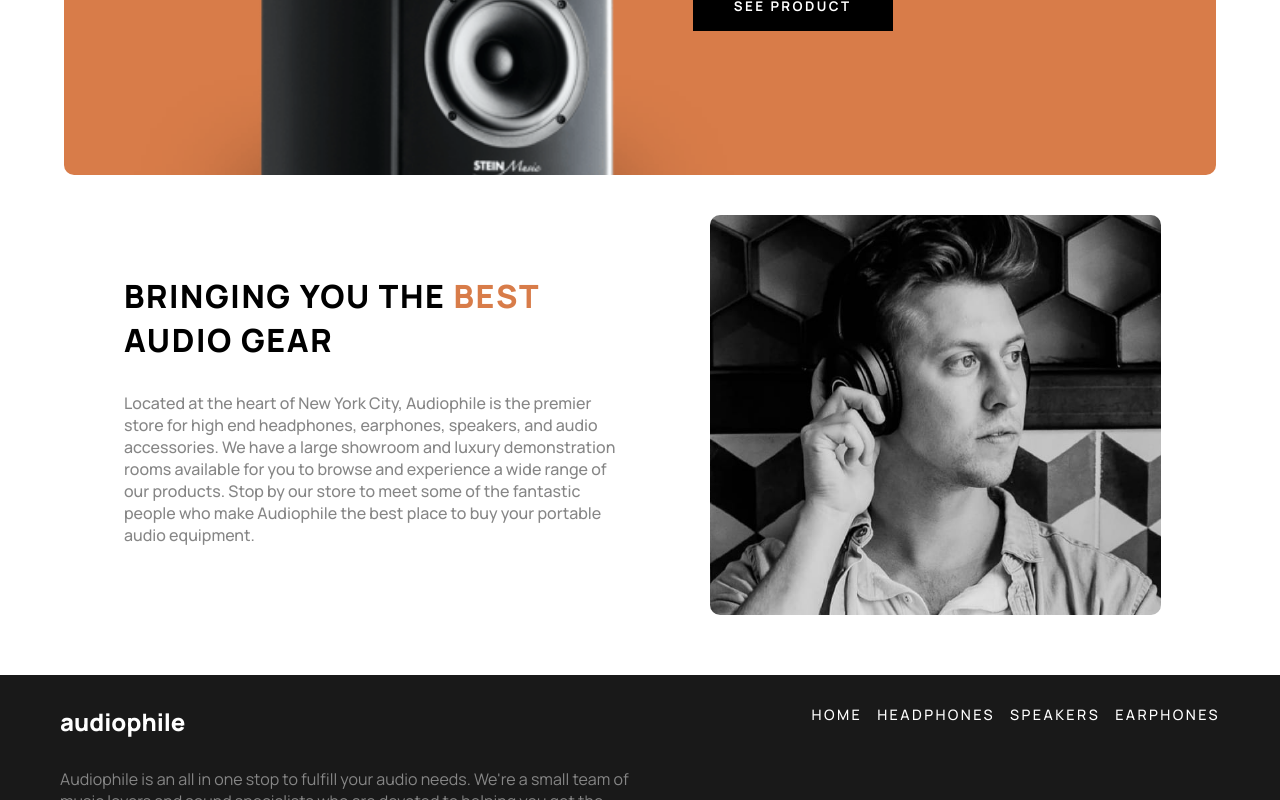
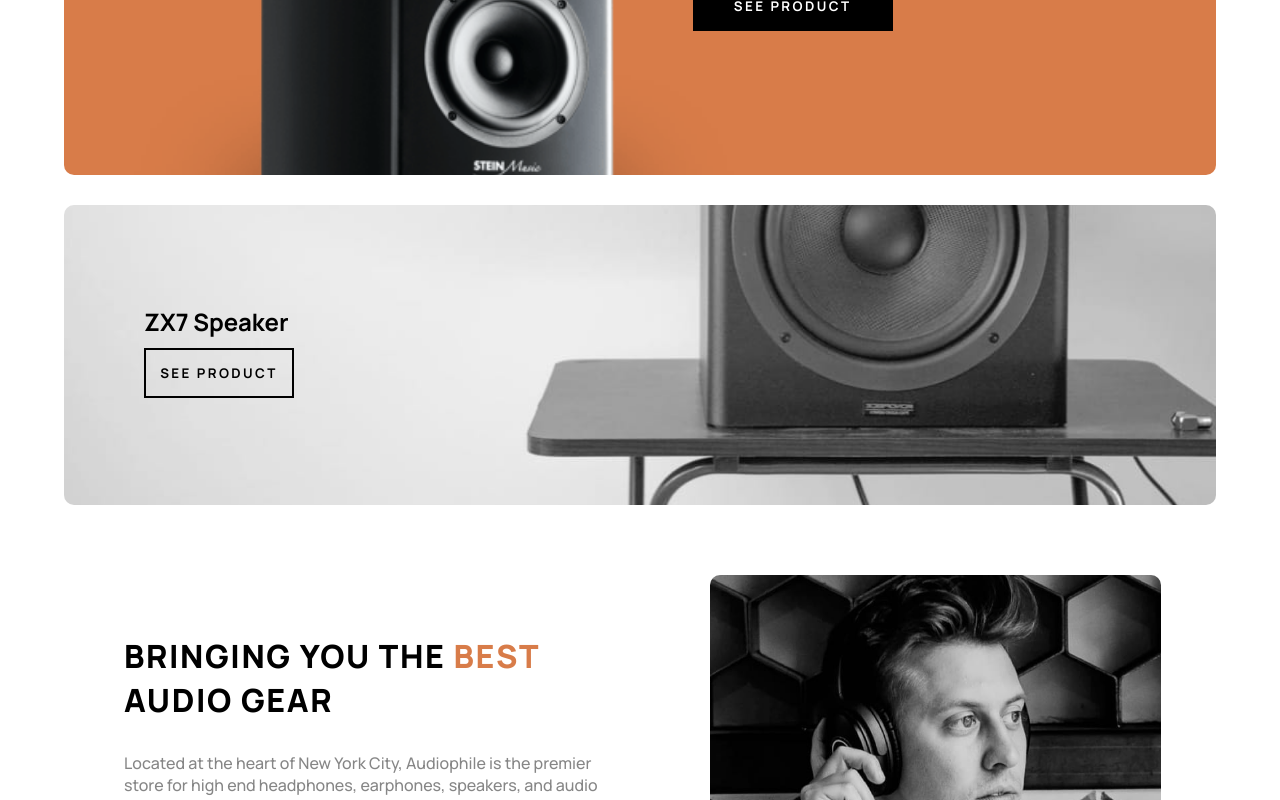
Before and after one commit to Muneyy/audiophile-ecommerce, a Next.js app: page / in a window 1280 px wide. Shown: the part 1408-2208 px from the top of the page. Built offline with nearby package versions, Linux system fonts and the light colour scheme.

Commit message:
feat: card two of featured section

```diff
--- a/src/app/page.module.sass
+++ b/src/app/page.module.sass
@@ -40,6 +40,9 @@
         background-color: var(--orange)
         margin-top: 20px
         color: white
+    @media screen and (min-width: 768px)
+        > h1
+            font-size: 3.2rem
     @media screen and ( min-width: 1200px )
         align-items: flex-start
         text-align: left
@@ -49,7 +52,6 @@
         background-position: center
         > h1
             max-width: 500px
-            font-size: 3rem
         > p
             font-size: 1.1rem
             max-width: 400px
@@ -58,8 +60,10 @@
     display: flex
     flex-direction: column
     align-items: center
+    margin: 0 auto
     margin-top: 80px
     gap: 80px
+    max-width: 90%
     .categoryCard
         display: flex
         flex-direction: column
@@ -67,7 +71,7 @@
         justify-content: flex-end
         padding-bottom: 20px
         gap: 10px
-        width: 300px
+        width: 100%
         height: 200px
         background-color: var(--gray-bg)
         border-radius: 10px
@@ -100,9 +104,8 @@
     @media screen and (min-width: 768px)
         flex-direction: row
         justify-content: center
-        margin: 0 auto
         margin-top: 100px
-        width: 90%
+        width: 100%
         gap: 5px
         .categoryCard
             width: 100%
@@ -123,12 +126,14 @@
     display: flex
     flex-direction: column
     align-items: center
+    margin: 0 auto
     margin-top: 30px
+    width: 90%
     .cardOne
         display: flex
         flex-direction: column
         align-items: center
-        width: 300px
+        width: 100%
         border-radius: 10px
         background-color: var(--orange)
         padding: 50px 20px
@@ -153,7 +158,9 @@
                 height: auto
         @media screen and (min-width: 768px)
             margin: 0 40px
-            width: 90%
+            width: 100%
+            p
+                width: 50%
         @media screen and (min-width: 1200px)
             display: grid
             grid-template-columns: 55% 1fr
@@ -174,3 +181,26 @@
                     font-size: 2.5rem
                 > p
                     width: 350px
+    .cardTwo
+        display: flex
+        flex-direction: column
+        gap: 10px
+        width: 100%
+        height: 300px
+        margin-top: 30px
+        border-radius: 10px
+        background-size: cover
+        background-repeat: no-repeat
+        background-position: center
+        padding: 100px 0 0 40px
+        color: black
+        button
+            width: 150px
+            border: 2px black solid
+            &:hover
+                background-color: black
+                color: white
+        @media screen and (min-width: 768px)
+            padding-left: 80px
+            margin: 30px auto
+            width: 100%
--- a/src/app/page.tsx
+++ b/src/app/page.tsx
@@ -23,8 +23,8 @@
 // }
 
 import styles from './page.module.sass'
-import bgDesktop from '@/assets/image-hero.jpg'
-import bgMobile from '@/assets/image-header.jpg'
+import bgBannerDesktop from '@/assets/image-hero.jpg'
+import bgBannerMobile from '@/assets/image-header.jpg'
 const BANNER_SPAN = 'New Product'
 const BANNER_TITLE = 'XX99 Mark II Headphones'
 const BANNER_DESC =
@@ -41,19 +41,32 @@ const FEATURED_TITLE = 'ZX9 SPEAKER'
 const FEATURED_DESC =
   'Upgrade to premium speakers that are phenomenally built to deliver truly remarkable sound.'
 
+import bgFeaturedTwoDesktop from '@/assets/zx7-desktop.jpg'
+import bgFeaturedTwoMobile from '@/assets/zx7-mobile.jpg'
+const FEATURED_TITLE_TWO = 'ZX7 Speaker'
+
 export default async function Home() {
-  const dynamicBackgroundImageStyle = () => {
+  const dynamicBackgroundImagesStyle = () => {
     // dynamically change url of background-image of hero banner
     // according to screen width
     return (
       <style scoped>
         {`
-      .image-handler {
-        background-image: url(${bgDesktop.src});
+      .banner-background {
+        background-image: url(${bgBannerDesktop.src});
+      }
+      .featured-two-bg {
+        background-image: url(${bgFeaturedTwoDesktop.src});
       }
       @media (max-width: 1200px) {
-        .image-handler {
-          background-image: url(${bgMobile.src});
+        .banner-background {
+          background-image: url(${bgBannerMobile.src});
+        }
+
+      }
+      @media (max-width: 768px) {
+        .featured-two-bg {
+          background-image: url(${bgFeaturedTwoMobile.src});
         }
       }
     `}
@@ -63,8 +76,8 @@ export default async function Home() {
 
   return (
     <main className={styles.main}>
-      {dynamicBackgroundImageStyle()}
-      <section className={`${styles.sectionBanner} image-handler`}>
+      {dynamicBackgroundImagesStyle()}
+      <section className={`${styles.sectionBanner} banner-background`}>
         <span>{BANNER_SPAN}</span>
         <h1>{BANNER_TITLE}</h1>
         <p>{BANNER_DESC}</p>
@@ -123,6 +136,15 @@ export default async function Home() {
             </button>
           </div>
         </div>
+        <div className={`${styles.cardTwo} featured-two-bg`}>
+          <h2>{FEATURED_TITLE_TWO}</h2>
+          <button
+            type="button"
+            aria-label={`go to ${FEATURED_TITLE_TWO} product page`}
+          >
+            See Product
+          </button>
+        </div>
       </section>
     </main>
   )
```
Also changed, not shown: src/assets/zx7-desktop.jpg (renamed from src/assets/image-speaker-zx7.jpg), src/assets/zx7-mobile.jpg (added).
